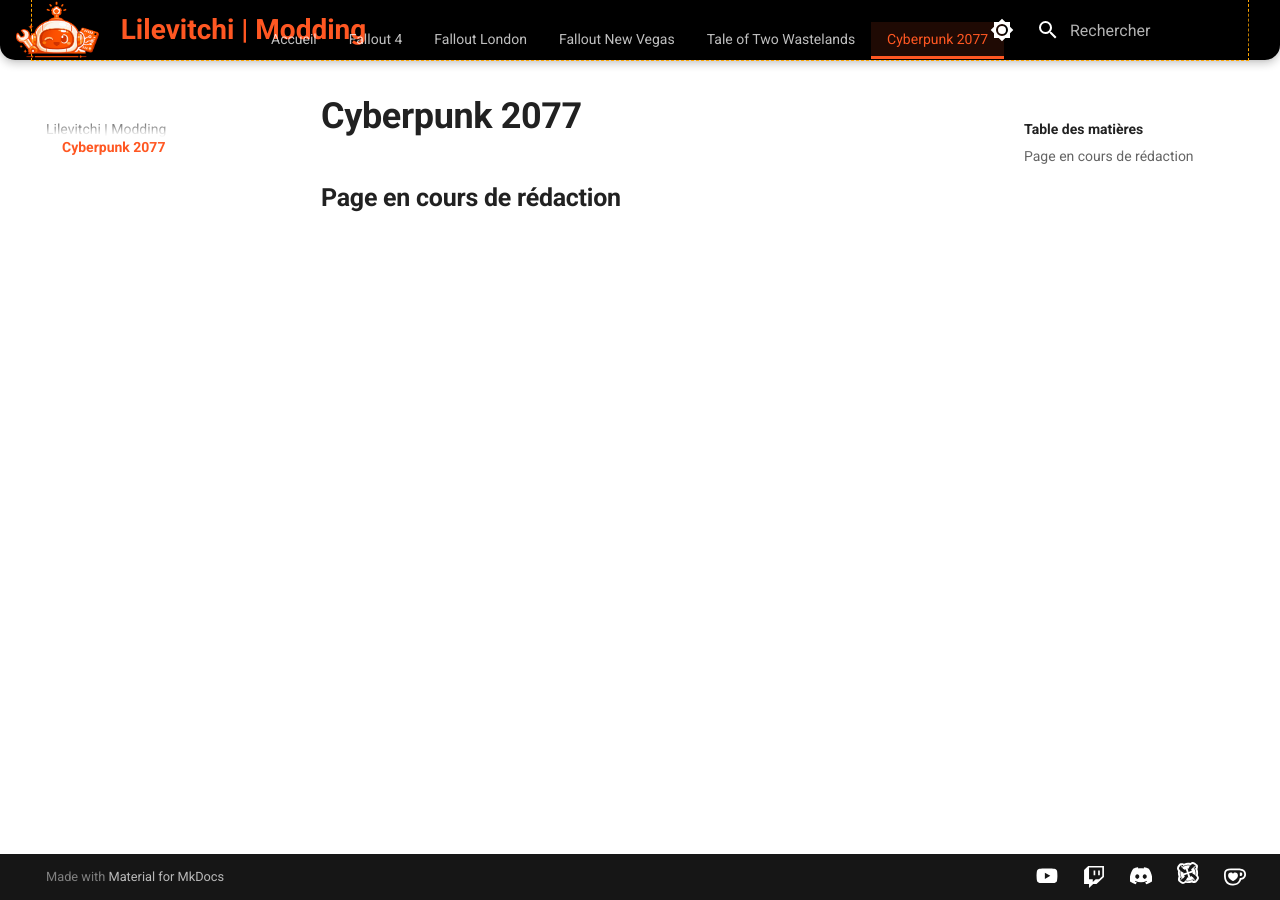
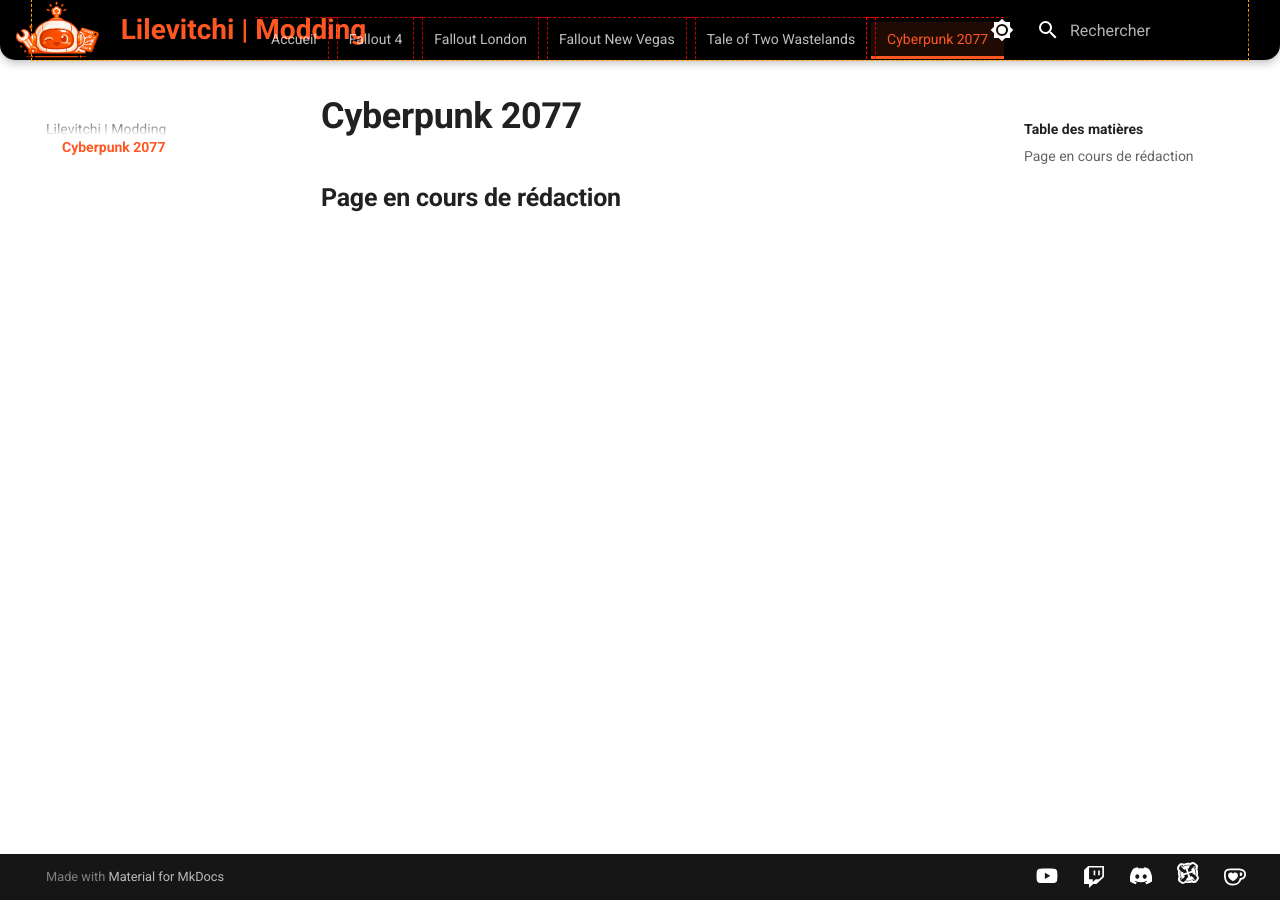
Before and after one commit to Lilevitchi/lilevitchi.github.io, an MkDocs documentation site: the page built from docs/cyberpunk/index.md, in a window 1280 px wide. Built offline with MkDocs 1.6.1 and Material for MkDocs 9.7.7, drawn with Linux system fonts in a browser that asks for light colours.

Commit message:
Update extra.css

```diff
--- a/docs/stylesheets/extra.css
+++ b/docs/stylesheets/extra.css
@@ -177,6 +177,7 @@
 
   border-bottom: 3px solid transparent;
   background: transparent;
+ outline: 1px dashed red;
   /*border-radius: var(--radius-sm) var(--radius-sm) 0 0;*/
 
   transition: color var(--transition-base),
```
